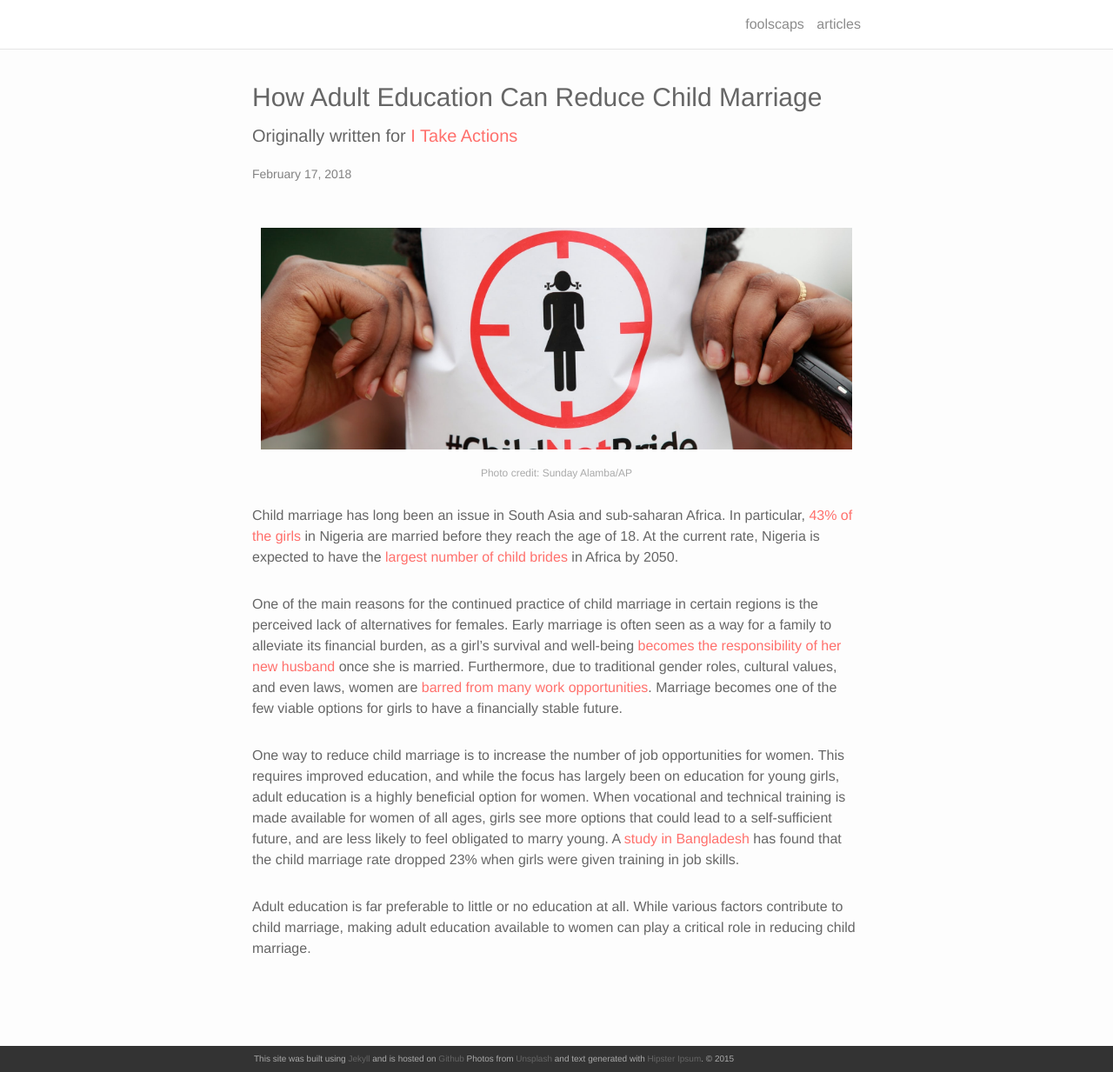
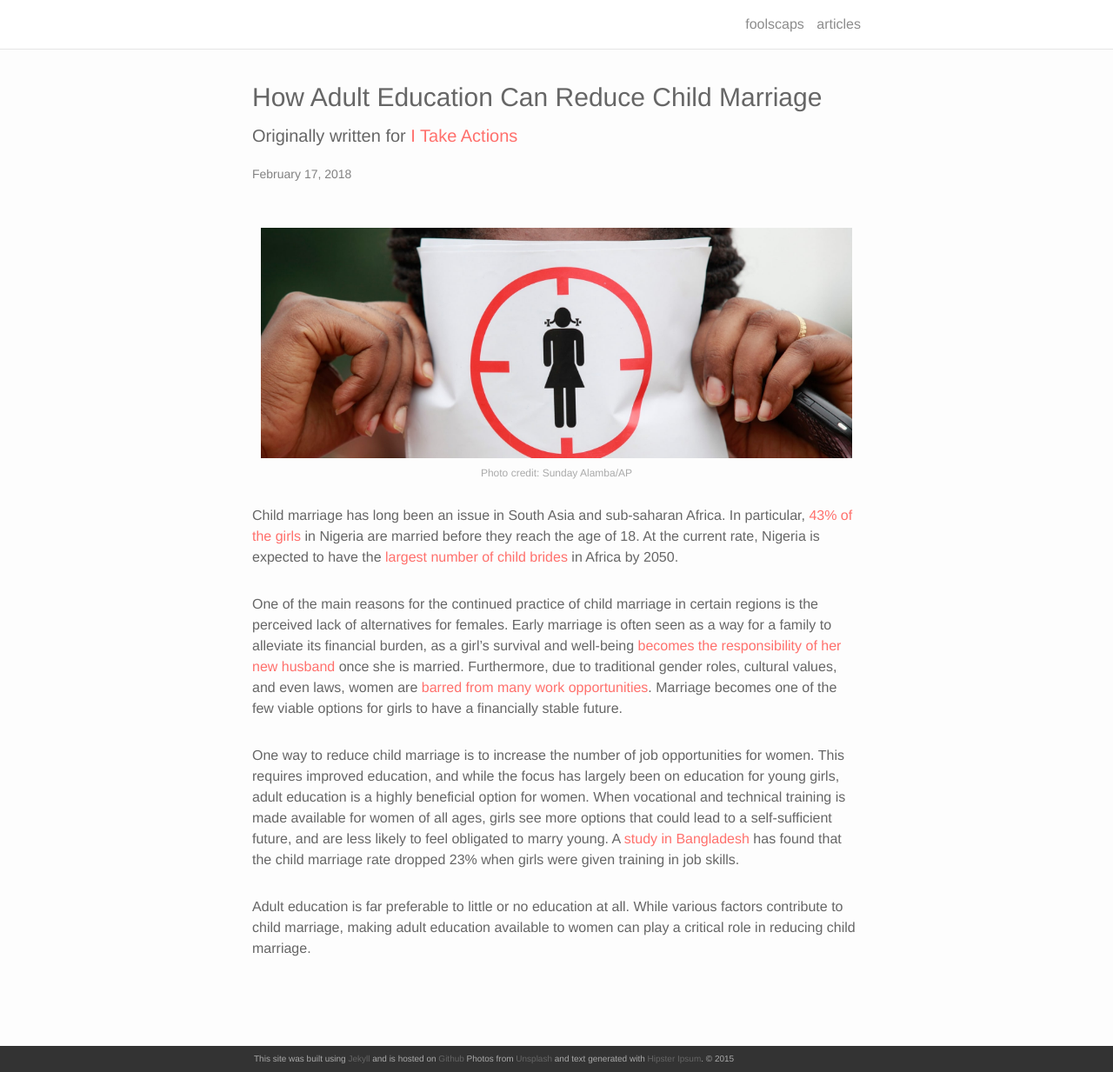
Before and after one commit to foolscaps/foolscaps.github.io, a Jekyll site: the page built from _posts/2018-02-17-RoleAdultEducation.markdown, in a window 1280 px wide and 1233 px high. Shown: the whole window at 87% size. Built offline with Jekyll 4.4.1, drawn with Linux system fonts in a browser that asks for light colours; nearby versions of some CDN libraries.

Commit message:
Update 2018-02-17-RoleAdultEducation.markdown

```diff
--- a/_posts/2018-02-17-RoleAdultEducation.markdown
+++ b/_posts/2018-02-17-RoleAdultEducation.markdown
@@ -6,7 +6,7 @@
 categories: Non-profit
 ---
 <div class="img_row">
-	<img class="col three" src="/img/2018-02-17.jpeg" height="350">
+	<img class="col three" src="/img/2018-02-17.jpeg" style="height:350px;">
 </div>
 <div class="col three caption">
 	Photo credit: Sunday Alamba/AP
```
